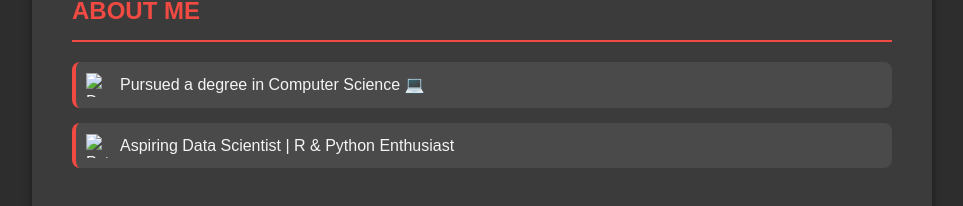
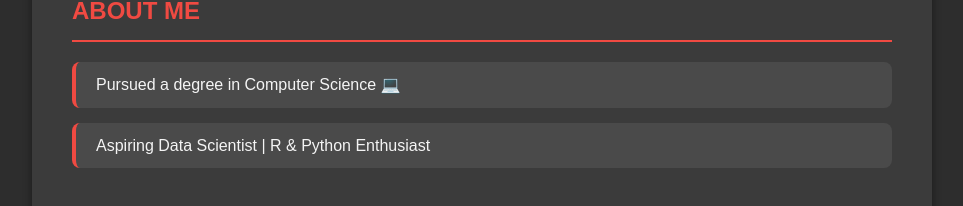
Before and after one commit to saadRana1/portfolio, a plain HTML site: page index.html in a window 1280 px wide. Shown: the part 312-518 px from the top of the page, without its empty margins (158-1121 px from the left). Drawn offline with Linux system fonts and the light colour scheme.

Commit message:
Update index.html

```diff
--- a/index.html
+++ b/index.html
@@ -21,11 +21,11 @@
         <section class="about-me">
             <h2 class="section-title">About Me</h2>
             <div class="notion-callout">
-                <img src="path_to_degree_icon.png" alt="Degree">
+
                 <span>Pursued a degree in Computer Science 💻</span>
             </div>
             <div class="notion-callout">
-                <img src="path_to_python_icon.png" alt="Python">
+
                 <span>Aspiring Data Scientist | R & Python Enthusiast</span>
             </div>
         </section>
```
